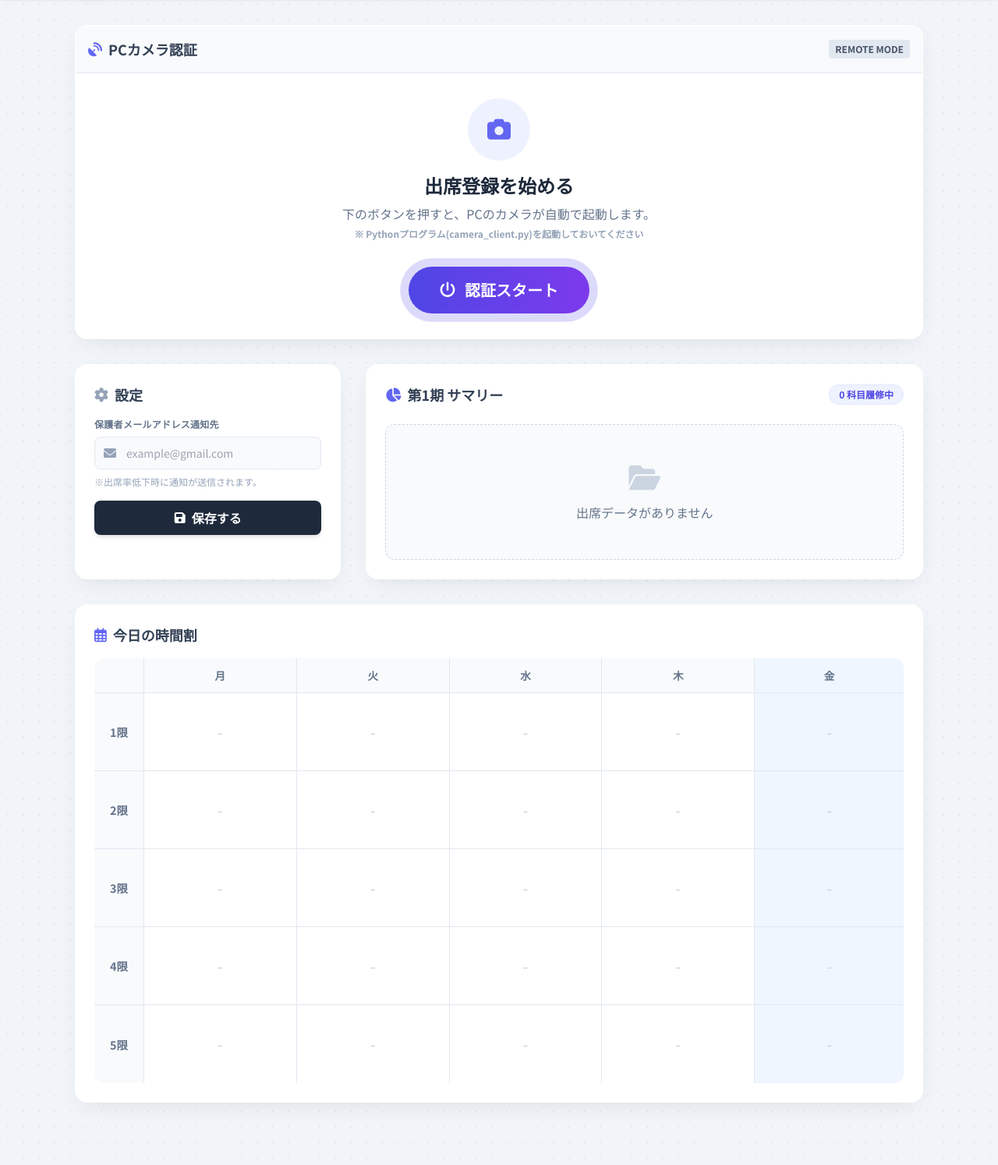
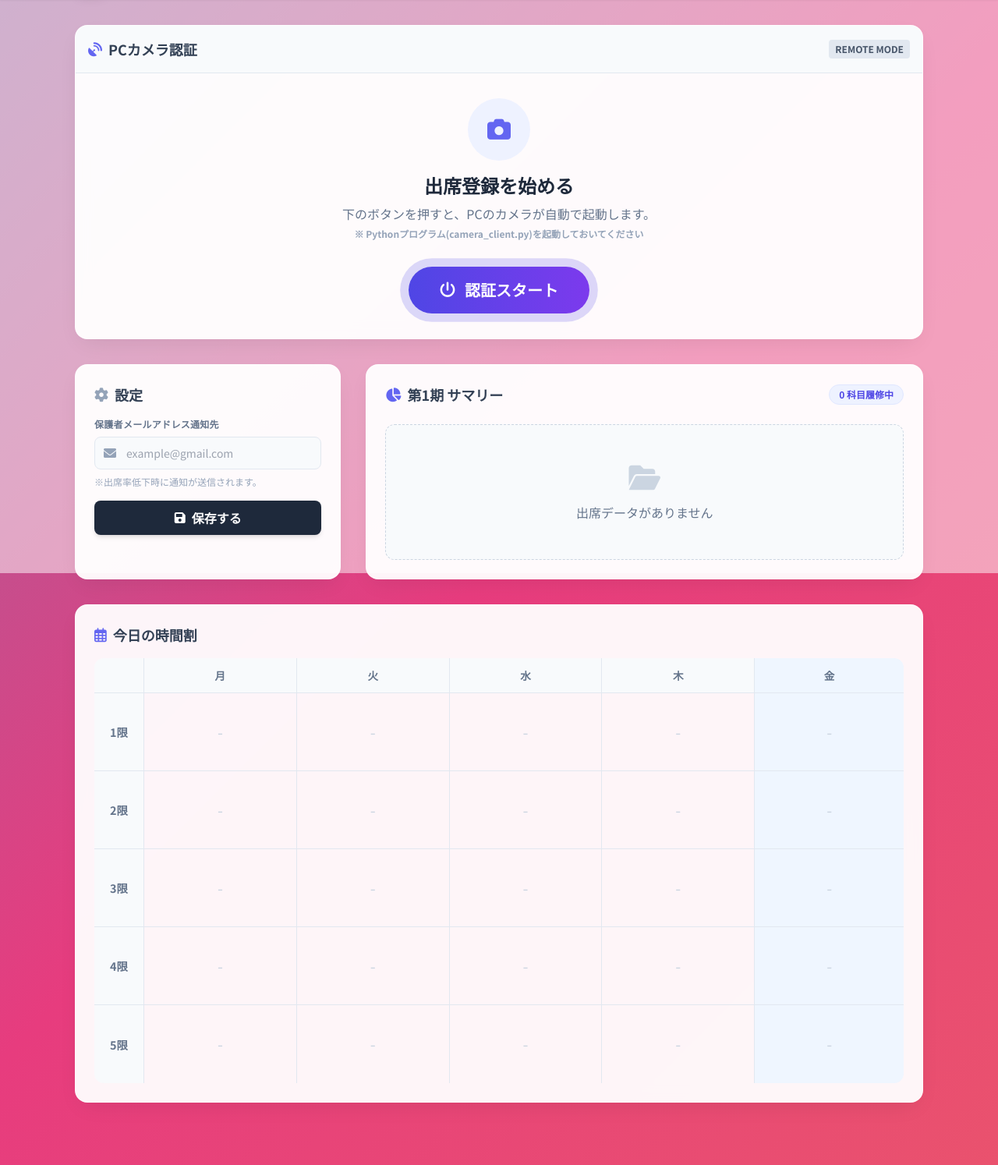
Before and after one commit to tea859/linebot-attendance, a Flask app: page /my_portal in a window 1280 px wide. Shown: the part 65-1559 px from the top of the page at 78% size. Run offline with Flask 3, Linux system fonts and the light colour scheme; a user stored in the database is signed in; tables that the repository leaves empty hold one stand-in row (values such as "Sample post"); some libraries are stand-ins or nearby versions.

Commit message:
Update my_portal.html

```diff
--- a/templates/my_portal.html
+++ b/templates/my_portal.html
@@ -11,9 +11,25 @@
     <style>
         body {
             font-family: 'Noto Sans JP', sans-serif;
-            background-color: #f1f5f9;
-            background-image: radial-gradient(#e2e8f0 1px, transparent 1px);
-            background-size: 20px 20px;
+            background: linear-gradient(-45deg, #ee7752, #e73c7e, #23a6d5, #23d5ab);
+            background-size: 400% 400%;
+            animation: gradientBG 15s ease infinite;
+            min-height: 100vh;
+        }
+
+        @keyframes gradientBG {
+            0% { background-position: 0% 50%; }
+            50% { background-position: 100% 50%; }
+            100% { background-position: 0% 50%; }
+        }
+
+        /* 文字が見にくいかもしれないので、さらに白フィルターを強めに */
+        body::before {
+            content: "";
+            position: fixed;
+            top: 0; left: 0; width: 100%; height: 100%;
+            background: rgba(255, 255, 255, 0.5); /* 白を50%乗せる */
+            z-index: -1;
         }
         .glass-card {
             background: rgba(255, 255, 255, 0.95);
```
